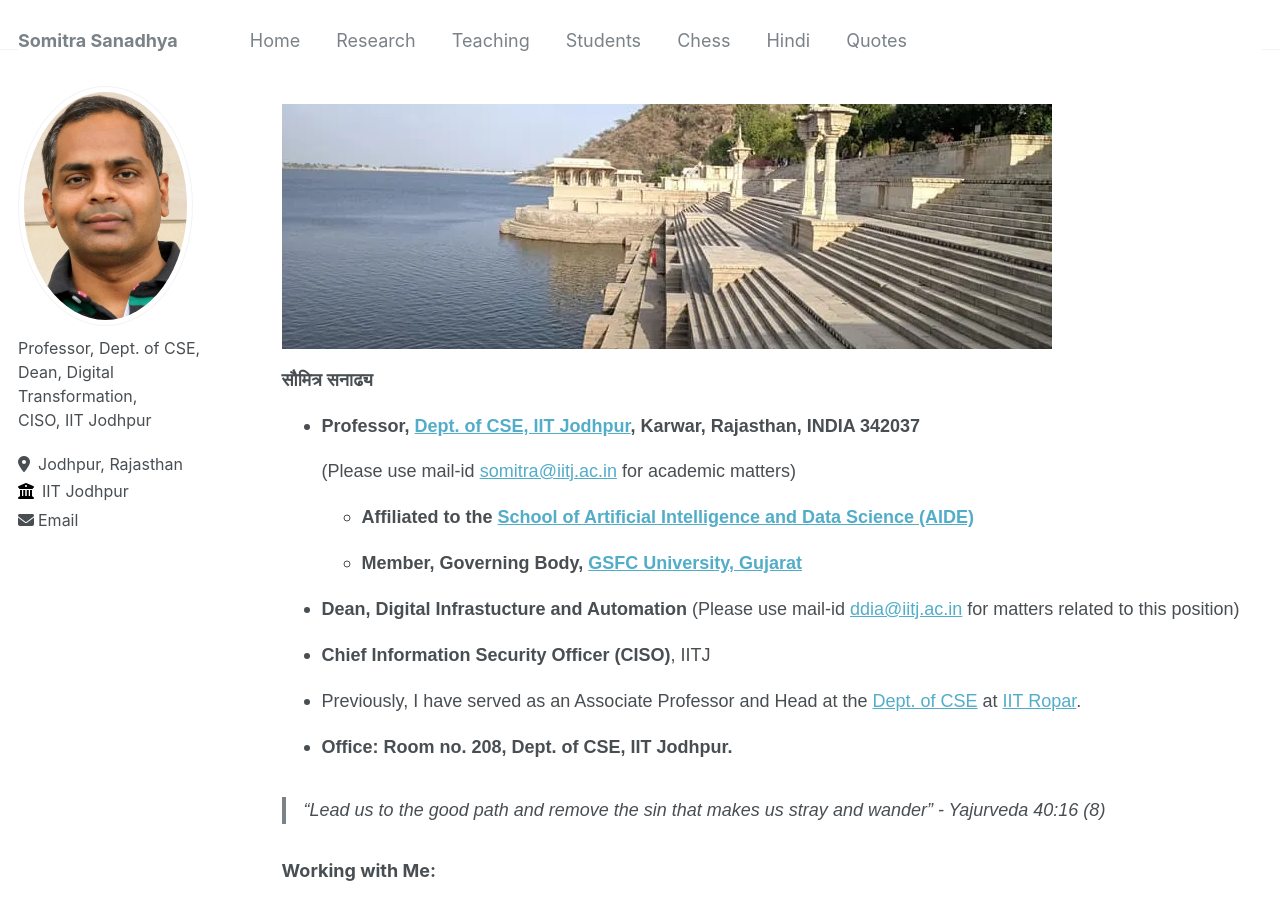
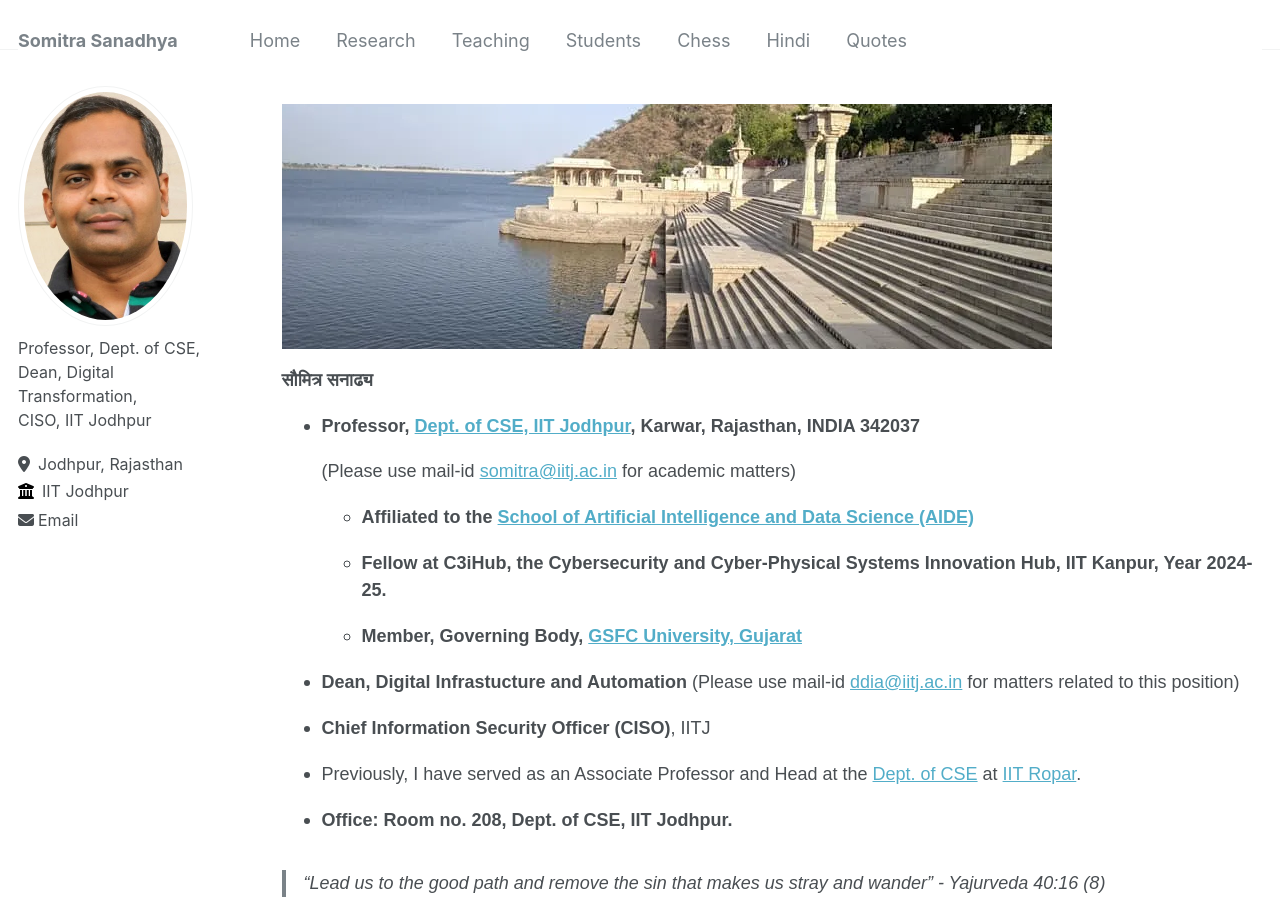
Before and after one commit to somitra-sanadhya/somitra-sanadhya.github.io, a Jekyll site: the page built from _pages/about.md, in a window 1280 px wide and 900 px high. Built offline with Jekyll 4.4.1, drawn with Linux system fonts in a browser that asks for light colours.

Commit message:
Update about.md

```diff
--- a/_pages/about.md
+++ b/_pages/about.md
@@ -16,6 +16,8 @@ redirect_from:
 	  (Please use mail-id [somitra@iitj.ac.in](mailto:somitra@iitj.ac.in) for academic matters)
 
     + **Affiliated to the [School of Artificial Intelligence and Data Science (AIDE)](https://aide.iitj.ac.in/)**
+
+    + **Fellow at C3iHub, the Cybersecurity and Cyber-Physical Systems Innovation Hub, IIT Kanpur, Year 2024-25.**
 
     + **Member, Governing Body, [GSFC University, Gujarat](https://www.gsfcuniversity.ac.in/)**
 
```
